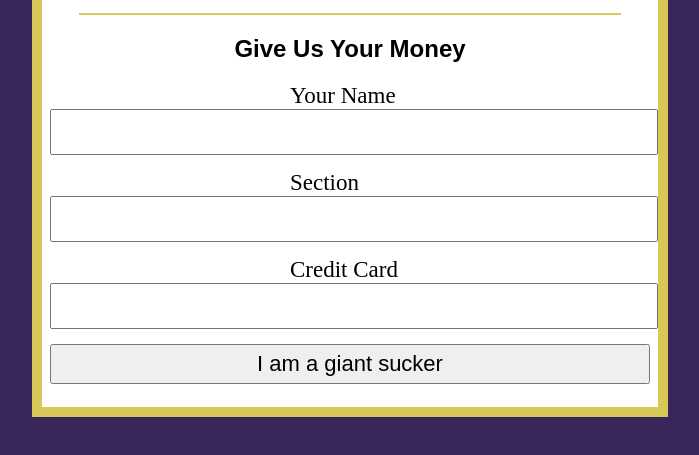
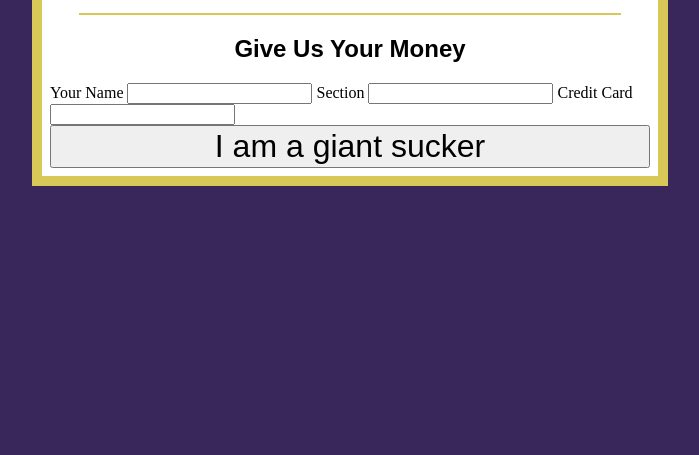
Before and after one commit to moein1999/ASPHomework, a plain HTML site: page index.html in a window 1280 px wide. Shown: the part 135-590 px from the top of the page, without its empty margins (290-989 px from the left). Drawn offline with Linux system fonts and the light colour scheme.

Commit message:
Update buy.css

```diff
--- a/buy.css
+++ b/buy.css
@@ -20,16 +20,7 @@ h1, h2 {
     text-align: center;
 }
 
-form input{
-    display:block;
-    width:100%;
-    height:40px;
-    font-size:22px;
-    margin-bottom:15px;
+input[type="submit"] {
+    font-size: 2em;
+    width: 100%;
 }
-form label {
-    width:100%;
-    margin-left:40%;
-    font-size:23px;
-    margin-bottom:15px;
-}
```
